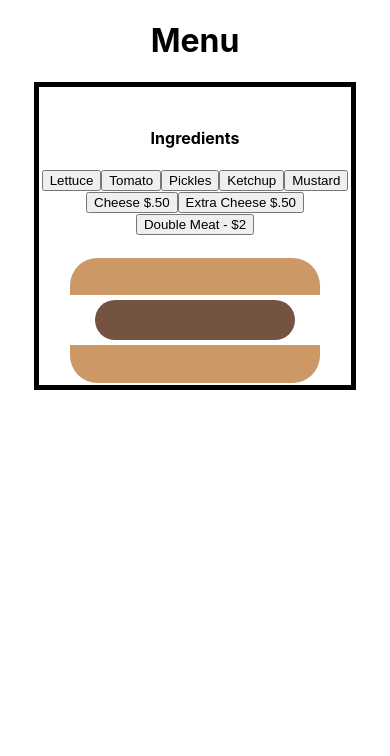
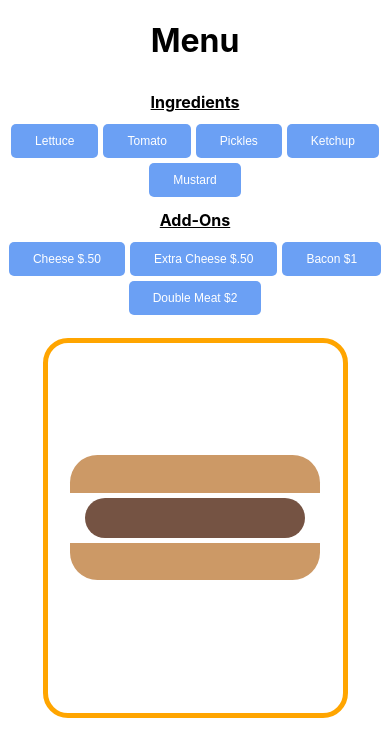
Before and after one commit to jcattanach/Jacks-Burger-Shack, a React (Create React App) app: page / in a window 390 px wide. Shown: the top 756 px of the page. Built offline with nearby package versions, Linux system fonts and the light colour scheme.

Commit message:
added more styling

```diff
--- a/src/App.css
+++ b/src/App.css
@@ -10,11 +10,44 @@
   justify-content: center;
   flex-direction: column;
   align-items: center;
-  border: 5px solid black;
-  width: 80%;
+  border: 5px solid orange;
+  /* width: 70%; */
   position: relative;
   height: 80%;
+  padding: 0px 20px 20px 20px;
+  border-radius: 25px;
+  height: 600px;
 }
 .ingredientMenu {
-  margin: 20px 0 20px 0;
+  margin-bottom: 20px;
+  margin-top: 0px;
+  padding-top: 0px;
 }
+
+.ingredientMenu h4 {
+  margin: 10px;
+}
+
+.ingredientMenu button {
+  background-color: #6ba0f4;
+  border: none;
+  color: white;
+  padding: 15px 32px;
+  text-align: center;
+  text-decoration: none;
+  display: inline-block;
+  font-size: 16px;
+  margin: 2.5px;
+  border-radius: 5px;
+}
+
+@media (min-width: 320px) and (max-width: 485px) {
+.burgerContainer {
+  height: 350px;
+}
+
+.ingredientMenu button {
+  padding: 10px 24px;
+  font-size: 12px;
+}
+}
--- a/src/App.js
+++ b/src/App.js
@@ -2,31 +2,38 @@ import React, { Component } from 'react';
 import { connect } from 'react-redux'
 import './App.css';
 import Menu from './components/Menu'
-import { Top, Bottom, Patty, Cheese, Lettuce, Tomato, Pickle, Ketchup, Mustard } from './components/Burger'
+import { Top, Bottom, Patty, Cheese, Lettuce, Tomato, Pickle, Ketchup, Mustard, Bacon } from './components/Burger'
 
 class App extends Component {
   render() {
     return (
       <div className="App">
         <Menu />
-        <div className="burgerContainer">
-          <div className="ingredientMenu">
-            <h4>Ingredients</h4>
+        <div className="ingredientMenu">
+          <h4><u>Ingredients</u></h4>
+          <div>
             <button onClick={this.props.toggleLettuce}>Lettuce</button>
             <button onClick={this.props.toggleTomato}>Tomato</button>
             <button onClick={this.props.togglePickles}>Pickles</button>
             <button onClick={this.props.toggleKetchup}>Ketchup</button>
             <button onClick={this.props.toggleMustard}>Mustard</button>
+          </div>
+          <div className="addOnIngredients">
+          <h4><u>Add-Ons</u></h4>
             <button onClick={this.props.toggleCheese}>Cheese $.50</button>
             <button onClick={this.props.toggleExtraCheese}>Extra Cheese $.50</button>
-            <button onClick={this.props.toggleDoubleMeat}>Double Meat - $2</button>
+            <button onClick={this.props.toggleBacon}>Bacon $1</button>
+            <button onClick={this.props.toggleDoubleMeat}>Double Meat $2</button>
           </div>
+        </div>
+        <div className="burgerContainer">
           <Top />
           <Mustard value={this.props.mus}/>
           <Pickle value={this.props.pic}/>
           <Lettuce value={this.props.let}/>
           <Tomato value={this.props.tom}/>
           <Cheese value={this.props.chee} valueTwo={this.props.ext}/>
+          <Bacon value={this.props.bac}/>
           <Patty value={this.props.dub}/>
           <Ketchup value={this.props.ket}/>
           <Bottom/>
@@ -45,7 +52,8 @@ const mapStateToProps = state => {
     dub: state.doubleMeat,
     ext: state.extraCheese,
     ket: state.ketchup,
-    mus: state.mustard
+    mus: state.mustard,
+    bac: state.bacon
   }
 }
 
@@ -59,7 +67,8 @@ const mapDispatchToProps = (dispatch) => {
     toggleExtraCheese : () => dispatch({ type : "TOGGLE_EXTRA_CHEESE"}),
     toggleDoubleMeat : () => dispatch({ type : "TOGGLE_DOUBLE_MEAT"}),
     toggleMustard : () => dispatch({ type : "TOGGLE_MUSTARD"}),
-    toggleKetchup : () => dispatch({ type : "TOGGLE_KETCHUP"})
+    toggleKetchup : () => dispatch({ type : "TOGGLE_KETCHUP"}),
+    toggleBacon : () => dispatch({ type : "TOGGLE_BACON"})
   }
 }
 export default connect(mapStateToProps, mapDispatchToProps)(App)
--- a/src/components/Burger.css
+++ b/src/components/Burger.css
@@ -64,10 +64,16 @@
   margin-top: -10px;
   border-radius: 25px;
 }
+.bacon {
+  width: 400px;
+  height: 15px;
+  background-color: #A85352;
+  border-radius: 2.5px;
+}
 
 
 
-@media (min-width: 320px) and (max-width: 480px) {
+@media (min-width: 320px) and (max-width: 485px) {
   .bun {
     width: 250px;
     height: 37.5px;
@@ -75,7 +81,7 @@
   }
 
   .patty {
-    width: 200px;
+    width: 220px;
     height: 40px;
     margin: 2.5px;
   }
@@ -109,5 +115,8 @@
     width: 250px;
     height: 10px;
   }
-
+  .bacon {
+    width: 200px;
+    height: 7.5px;
+  }
 }
--- a/src/components/Burger.js
+++ b/src/components/Burger.js
@@ -132,3 +132,17 @@ export class Mustard extends Component {
     );
   }
 }
+export class Bacon extends Component {
+  render() {
+    let bacon = null
+    if(this.props.value){
+      bacon = <div className="bacon"></div>
+
+}
+    return (
+      <div>
+        {bacon}
+      </div>
+    );
+  }
+}
--- a/src/store/reducer.js
+++ b/src/store/reducer.js
@@ -6,7 +6,8 @@ const initialState = {
   extraCheese : false,
   doubleMeat : false,
   mustard : false,
-  ketchup : false
+  ketchup : false,
+  bacon : false
 }
 
 const reducer = (state = initialState,action) => {
@@ -59,6 +60,12 @@ const reducer = (state = initialState,action) => {
       ...state,
       ketchup : !doesShow
     }}
+  if(action.type === "TOGGLE_BACON") {
+    const doesShow = state.bacon
+    return {
+      ...state,
+      bacon : !doesShow
+    }}
   return state
 }
 
```
